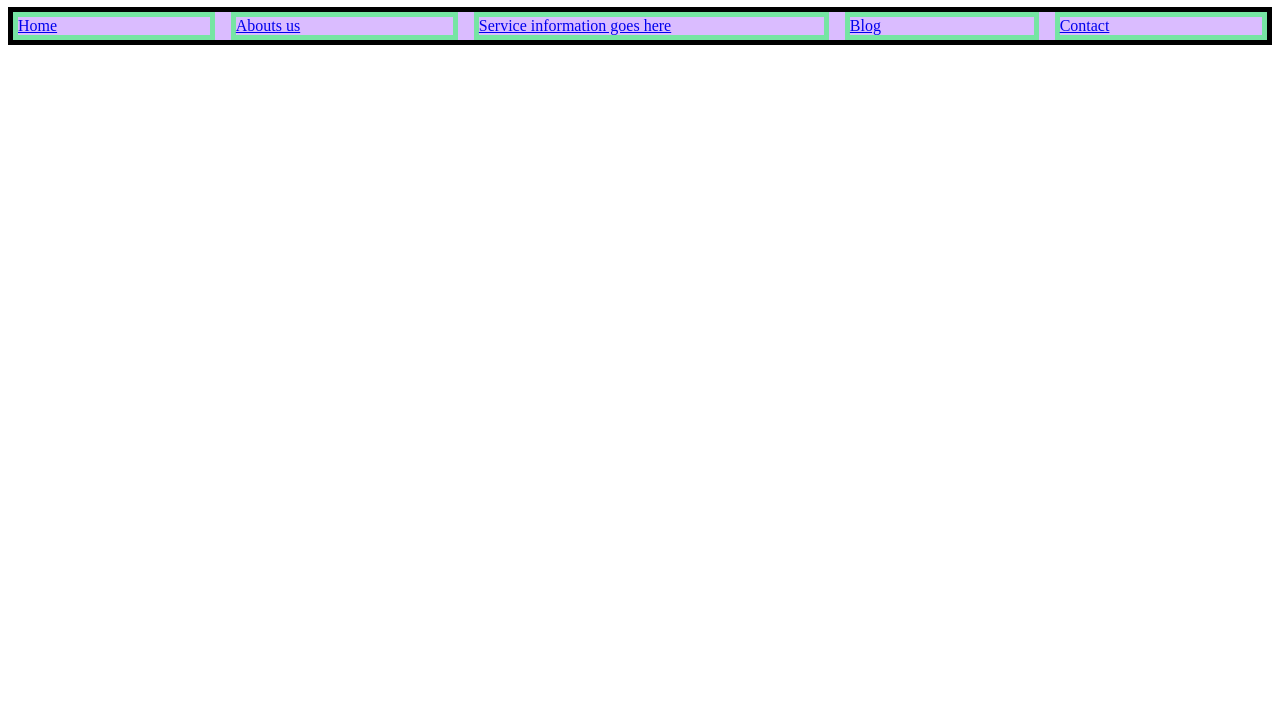
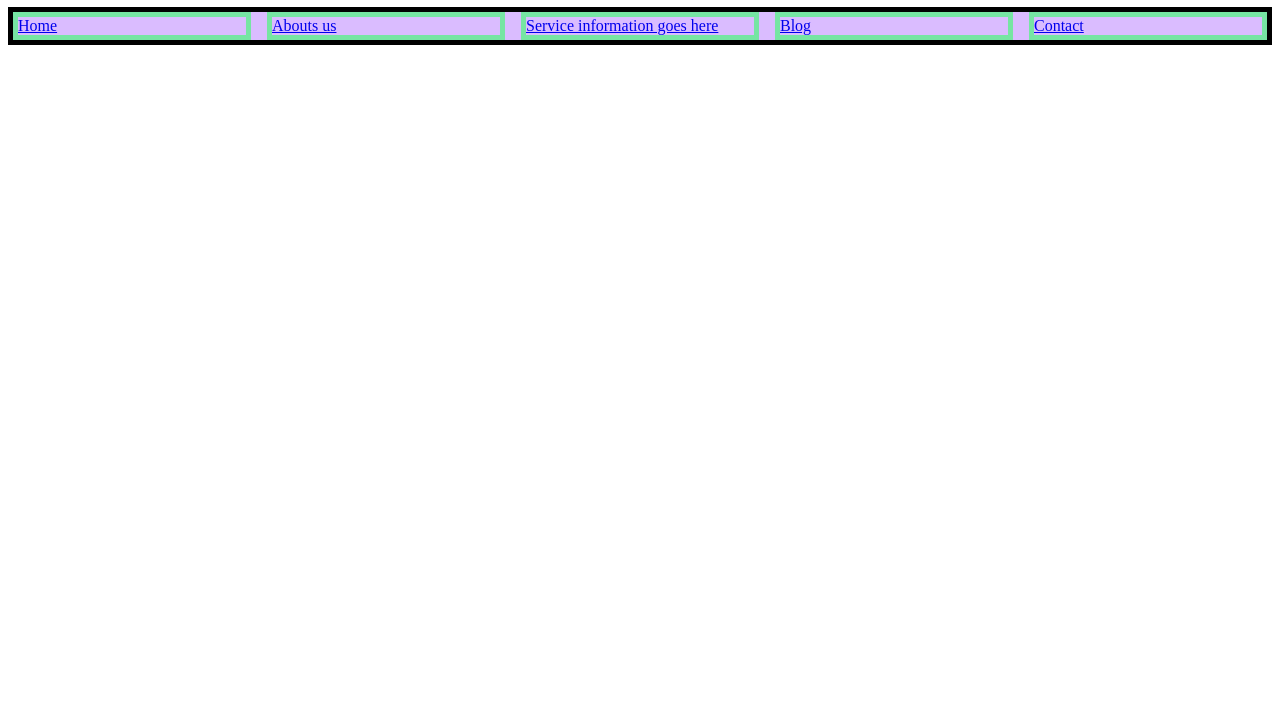
Before and after one commit to nic4cio/flexbox-nav, a plain HTML site: page index.html in a window 1280 px wide. Shown: the part 73-800 px from the top of the page. Drawn offline with Linux system fonts and the light colour scheme.

Commit message:
Flexbox
adding flex-basis: 0 to .nav-list li flex items

```diff
--- a/styles.css
+++ b/styles.css
@@ -28,6 +28,7 @@
     In use, flex-shrink is used alongside the other flex properties flex-grow and flex-basis, and
     normally defined using the flex shorthand.*/
     flex-shrink: 1; /*the default for flex-srhink is 1*/
+    flex-basis: 0;
 }
 
 header {
```
